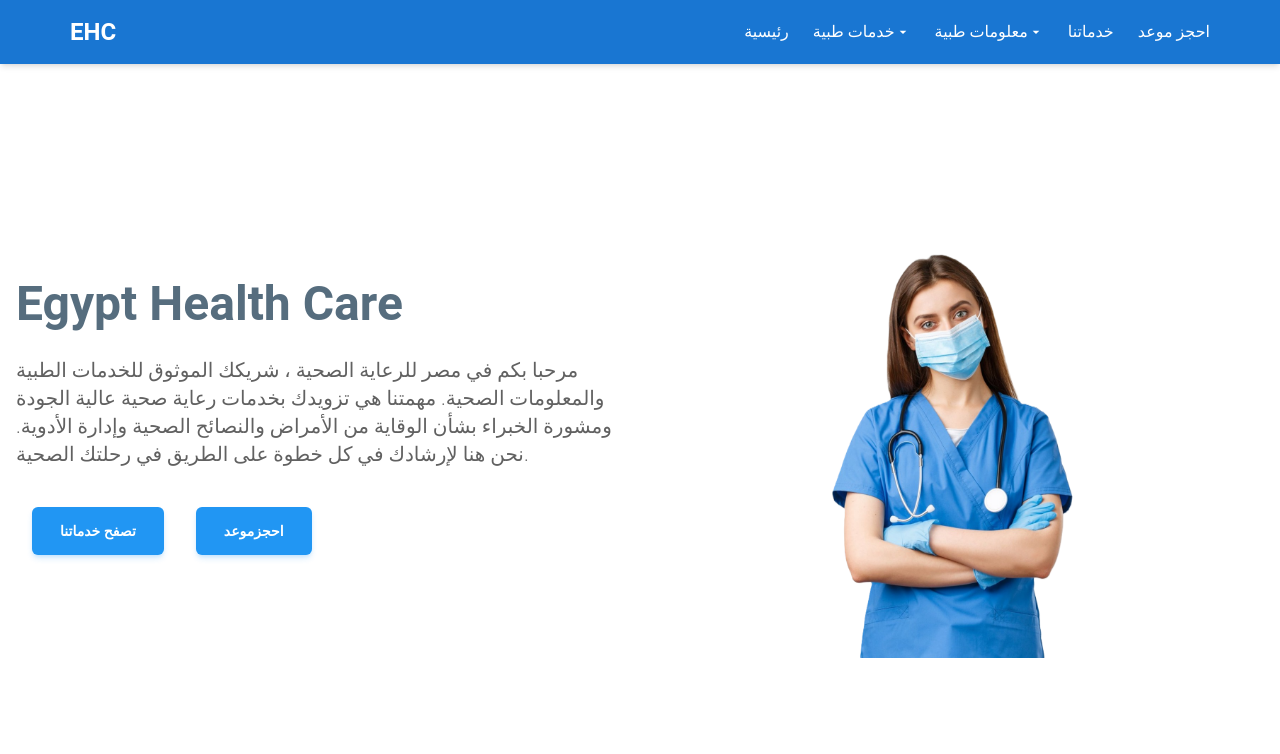
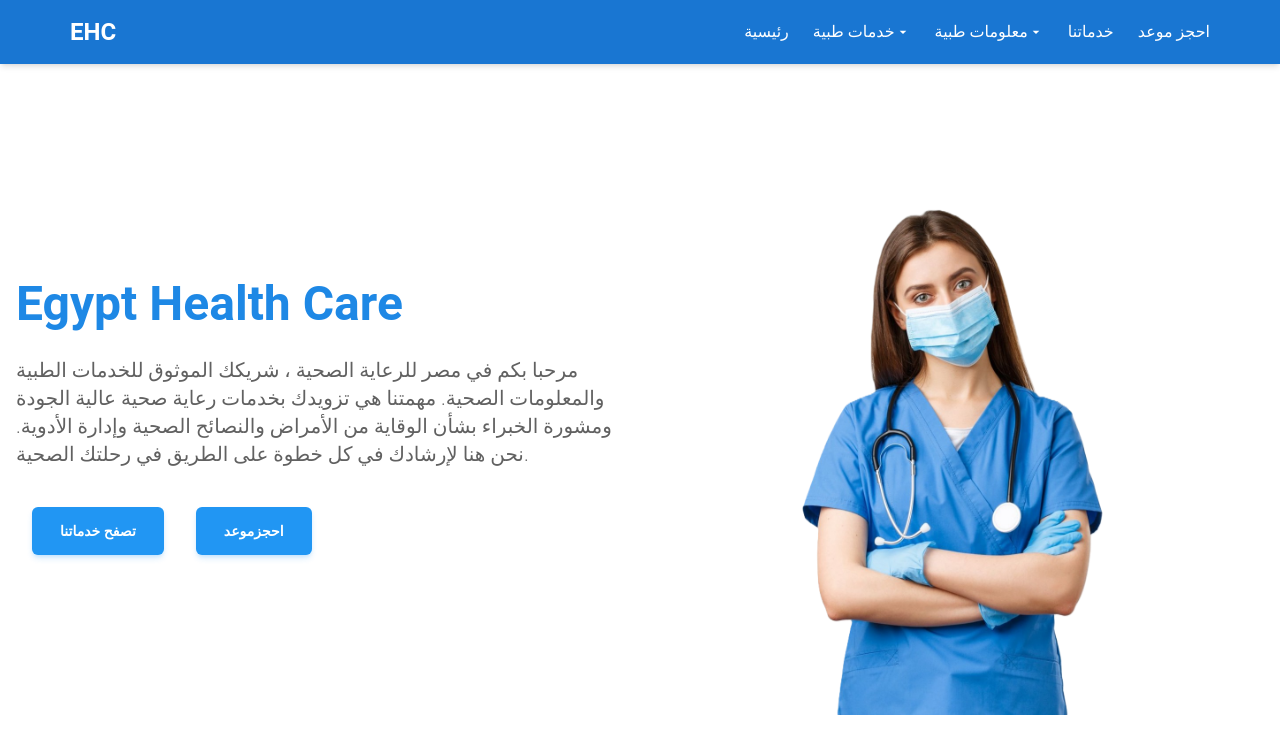
Before and after one commit to salahs20/Egypt-Health-Care, a React (Vite) app: page / in a window 1280 px wide. Shown: the top 754 px of the page. Built offline with nearby package versions, Linux system fonts and the light colour scheme.

Commit message:
update home2

```diff
--- a/src/Component/Pages/Home.jsx
+++ b/src/Component/Pages/Home.jsx
@@ -8,7 +8,7 @@ const Home = () => {
       <div className="min-h-screen flex flex-col items-center justify-center md:flex md:flex-row md:justify-between   pt-[4rem] px-4">
         {/* Logo Section */}
         <div className=" text-[3rem] mb-8 md:w-1/2 text-center md:text-start w-screen">
-          <Typography   className="font-bold text-[#566D7E] text-[2rem] md:text-[3rem] ">
+          <Typography   className="font-bold text-blue-600 text-[2rem] md:text-[3rem] ">
             Egypt Health Care
           </Typography>
           <Typography
@@ -40,7 +40,7 @@ const Home = () => {
           </div>
         </div>
         <div className="flex justify-center w-full h-full md:w-1/2 ">
-          <img src={ph} alt="" className="w-[40%]  "/>
+          <img src={ph} alt="" className="w-[50%]  "/>
 
         </div>
       </div>
```
